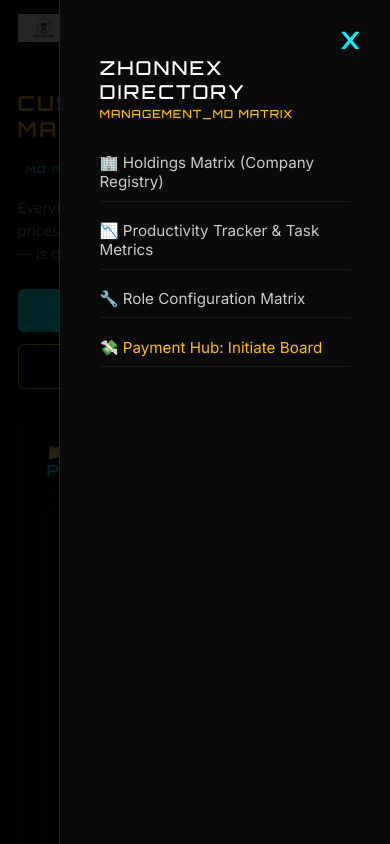
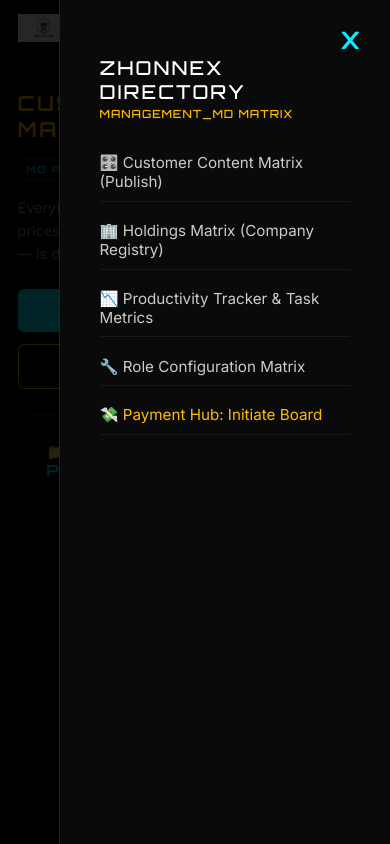
Before and after one commit to uwaziechidubem55-bit/zhonnex-empire-gateway, a Next.js app: page /dashboard/content-matrix in a window 390 px wide. Both pictures are taken after a click on the button "Open Zhonnex directory menu". Shown: the top 844 px of the page. Built offline with nearby package versions, Linux system fonts and the light colour scheme.

Commit message:
Update HamburgerMenu.tsx

```diff
--- a/src/components/HamburgerMenu.tsx
+++ b/src/components/HamburgerMenu.tsx
@@ -19,6 +19,11 @@ const CUSTOMER_LINKS: Array<{ label: string; path: string }> = [
   { label: '📜 Terms & Conditions (v2.4)', path: '/dashboard/customer/terms' },
   { label: '💼 Job Options & Openings', path: '/dashboard/customer/jobs' },
   { label: '📺 Zhonnex Ad Station', path: '/dashboard/customer/ads' }
+];
+
+/* Management MD live routes */
+const MD_LINKS: Array<{ label: string; path: string }> = [
+  { label: '🎛️ Customer Content Matrix (Publish)', path: '/dashboard/content-matrix' }
 ];
 
 export const HamburgerMenu: React.FC<HamburgerMenuProps> = ({ isOpen, onClose, role }) => {
@@ -61,6 +66,16 @@ export const HamburgerMenu: React.FC<HamburgerMenuProps> = ({ isOpen, onClose, r
       case 'MANAGEMENT_MD':
         return (
           <>
+            {MD_LINKS.map(item => (
+              <button
+                key={item.path}
+                type="button"
+                onClick={() => goTo(item.path)}
+                style={styles.menuItemBtn}
+              >
+                {item.label}
+              </button>
+            ))}
             <div style={styles.menuItem}>🏢 Holdings Matrix (Company Registry)</div>
             <div style={styles.menuItem}>📉 Productivity Tracker & Task Metrics</div>
             <div style={styles.menuItem}>🔧 Role Configuration Matrix</div>
```
